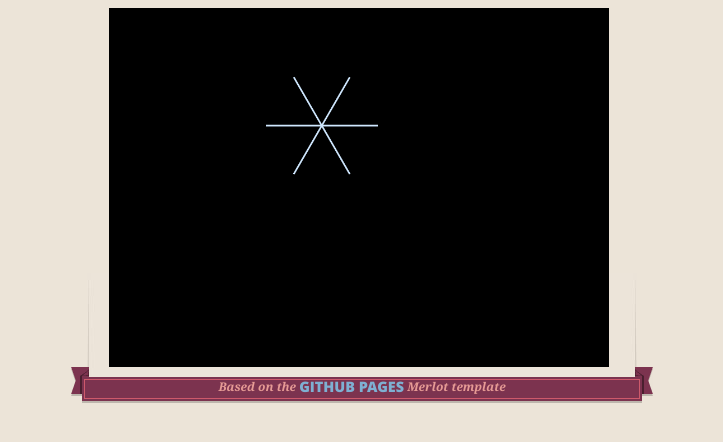
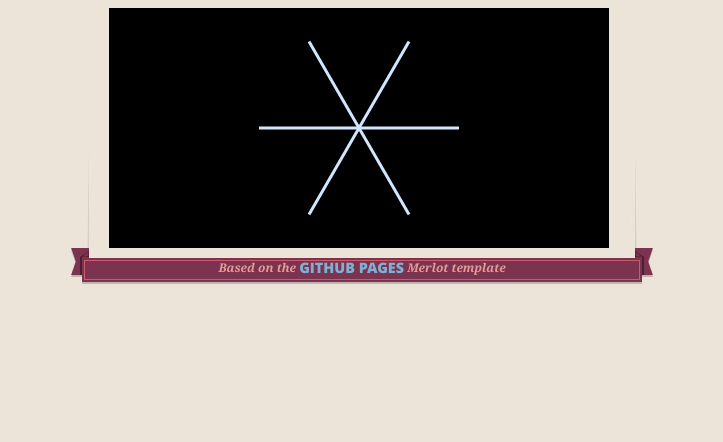
Before and after one commit to HughG/Cmas2012, a plain HTML site: page index.html in a window 1280 px wide. Shown: the part 198-640 px from the top of the page, without its empty margins (278-1001 px from the left). Drawn offline with Linux system fonts and the light colour scheme.

Commit message:
Tweaks and refactoring
* Move canvas size from CSS to HTML, as per
http://stackoverflow.com/a/5034903.
* Start factoring snowflake-drawing into helper functions.

```diff
--- a/index.html
+++ b/index.html
@@ -39,7 +39,7 @@
       <section id="main_content">
         <h3><br/>Merry Christmas from Hugh :-)</h3>
 
-        <canvas id="snowCanvas" resize="resize"></canvas>
+        <canvas id="snowCanvas" width="500px" height="240px"></canvas>
       </section>
 
       <footer>
--- a/javascripts/snowfield.js
+++ b/javascripts/snowfield.js
@@ -1,3 +1,5 @@
+(function () {
+
 // Seedable pseudo-random number generator, from http://stackoverflow.com/a/424445
 function RNG(seed) {
   // LCG using GCC's constants
@@ -26,8 +28,9 @@ RNG.prototype.choice = function(array) {
   return array[this.nextRange(0, array.length)];
 }
 
-var makeSnowflake = function () {
+var SPOKE_LENGTH = 100;
 
+function drawScene () {
   // Set up the canvas for paper.js.
   var canvas = document.getElementById('snowCanvas');
   paper.setup(canvas);
@@ -35,29 +38,37 @@ paper.setup(canvas);
   // Seed the RNG.
   var rng = new RNG(20);
 
-// Draw the snowflake.
-var SPOKE_LENGTH = 100;
-var origin = new paper.Point(380, 210);
+  // BEGIN Helper functions ----------------------------------------
+  function drawSpoke (origin, spokeEnd) {
+    var spokePath = new paper.Path();
+    spokePath.strokeColor = '#d0e8ff';
+    spokePath.strokeWidth = 3;
+    spokePath.add(origin);
+    spokePath.add(origin.add(spokeEnd));
+  }
 
-var spoke = new paper.Point();
-spoke.length = 100;
-spoke.angle = 0;
+  function drawSnowflake (origin) {
+    var spokeEnd = new paper.Point();
+    spokeEnd.length = SPOKE_LENGTH;
+    spokeEnd.angle = 0;
 
-var spokePath;
     var spokeCount = 2 * Math.floor(rng.nextRange(3, 7));
     var i;
     for (i = 0; i < spokeCount; i++) {
-  spokePath = new paper.Path();
-  spokePath.strokeColor = '#d0e8ff';
-  spokePath.strokeWidth = 3;
-  spokePath.add(origin);
-  spokePath.add(origin.add(spoke));
-  spoke.angle += (360 / spokeCount);
+      drawSpoke(origin, spokeEnd);
+      spokeEnd.angle += (360 / spokeCount);
     }
+  }
+  // END Helper functions ----------------------------------------
+
+  // Draw the snowflake.
+  var origin = new paper.Point(250, 120);
+  drawSnowflake(origin);
 
   // Draw the paper to the canvas.
   paper.view.draw();
-
 };
 
-$(document).ready(makeSnowflake);
+$(document).ready(drawScene);
+
+})();
--- a/stylesheets/snowfield.css
+++ b/stylesheets/snowfield.css
@@ -1,5 +1,3 @@
 #snowCanvas {
-  /*height: 240;*/
-  width: 500;
   background-color: black;
 }
```
Lines whose indentation alone changed are shown as unchanged.
